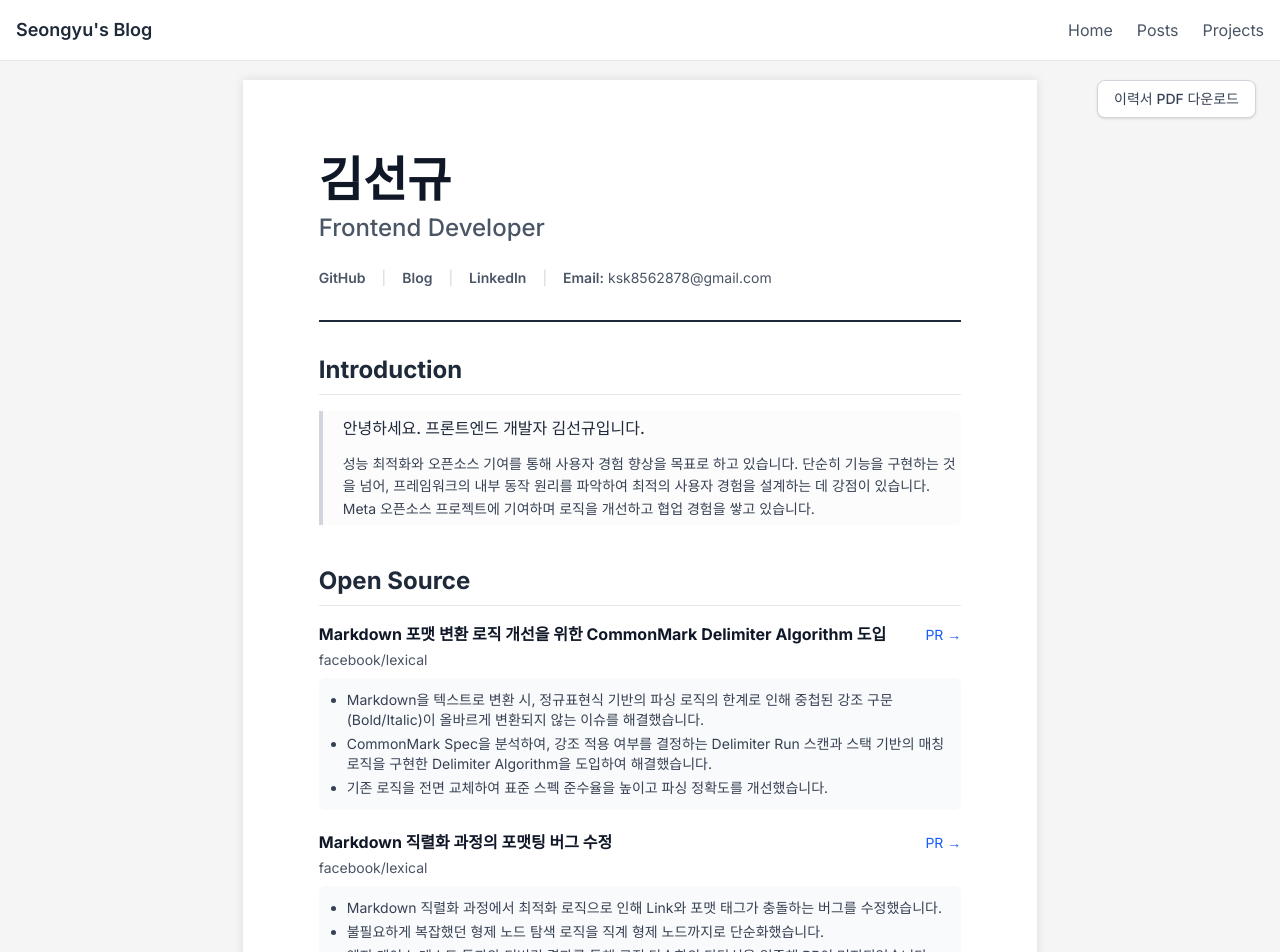
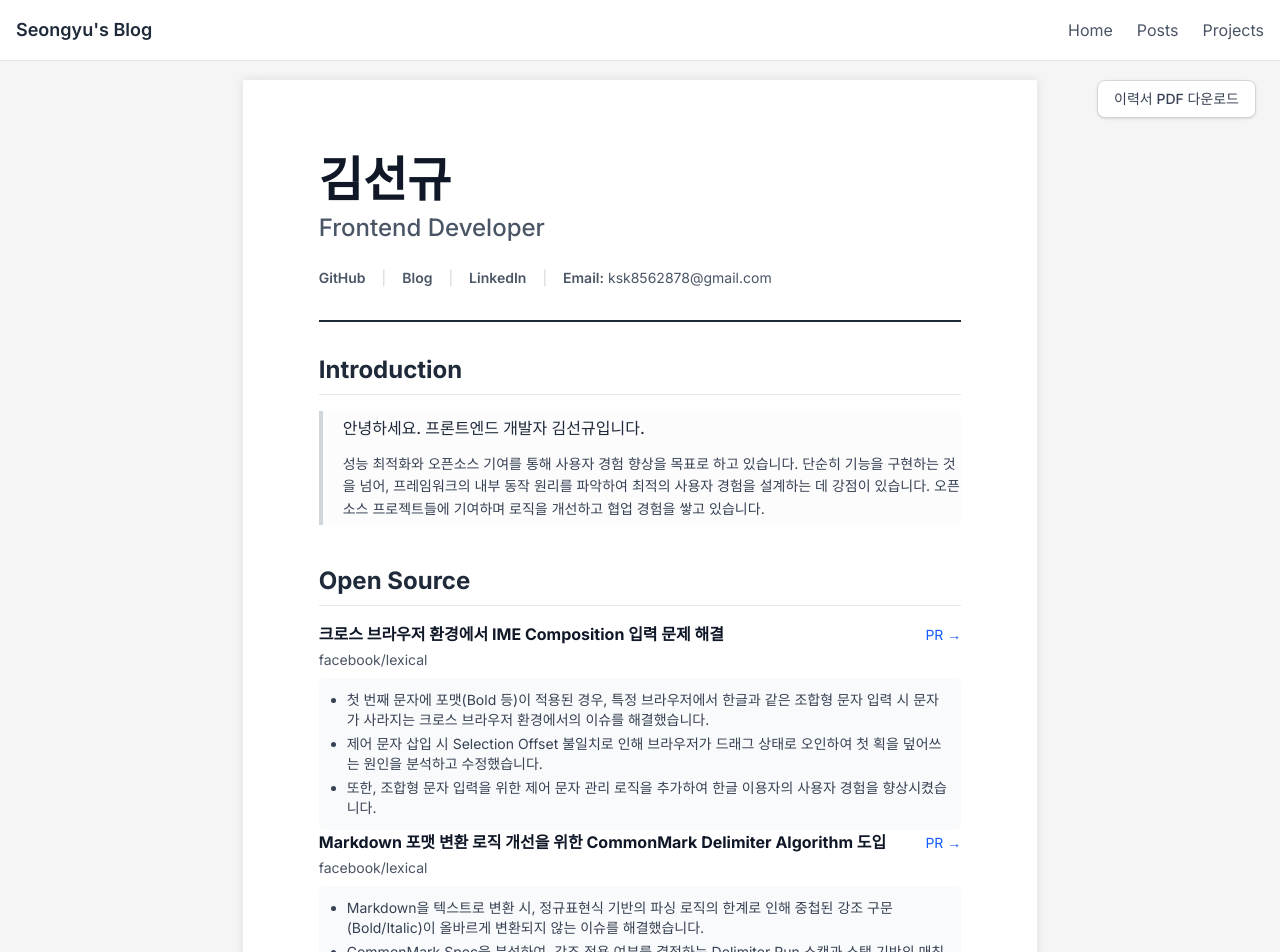
Before and after one commit to kimseongyu/kimseongyu.github.io, a Next.js app: page / in a window 1280 px wide. Shown: the top 952 px of the page. Built offline with nearby package versions, Linux system fonts and the light colour scheme.

Commit message:
feat: update resume

```diff
--- a/src/app/page.tsx
+++ b/src/app/page.tsx
@@ -106,7 +106,7 @@ export default function Home() {
                   성능 최적화와 오픈소스 기여를 통해 사용자 경험 향상을 목표로
                   하고 있습니다. 단순히 기능을 구현하는 것을 넘어, 프레임워크의
                   내부 동작 원리를 파악하여 최적의 사용자 경험을 설계하는 데
-                  강점이 있습니다. Meta 오픈소스 프로젝트에 기여하며 로직을
+                  강점이 있습니다. 오픈소스 프로젝트들에 기여하며 로직을
                   개선하고 협업 경험을 쌓고 있습니다.
                 </p>
               </div>
@@ -115,6 +115,38 @@ export default function Home() {
             {/* Open Source */}
             <section>
               <h2 className={styles.sectionTitle}>Open Source</h2>
+              <div>
+                <div className={styles.itemHeader}>
+                  <h3 className={styles.itemTitle}>
+                    크로스 브라우저 환경에서 IME Composition 입력 문제 해결
+                  </h3>
+                  <Link
+                    href="https://github.com/facebook/lexical/pull/8121"
+                    target="_blank"
+                    className={styles.itemLink}
+                  >
+                    PR &rarr;
+                  </Link>
+                </div>
+                <p className={styles.itemMeta}>facebook/lexical</p>
+                <ul className={styles.bulletBox}>
+                  <li>
+                    첫 번째 문자에 포맷(Bold 등)이 적용된 경우, 특정
+                    브라우저에서 한글과 같은 조합형 문자 입력 시 문자가 사라지는
+                    크로스 브라우저 환경에서의 이슈를 해결했습니다.
+                  </li>
+                  <li>
+                    제어 문자 삽입 시 Selection Offset 불일치로 인해 브라우저가
+                    드래그 상태로 오인하여 첫 획을 덮어쓰는 원인을 분석하고
+                    수정했습니다.
+                  </li>
+                  <li>
+                    또한, 조합형 문자 입력을 위한 제어 문자 관리 로직을 추가하여
+                    한글 이용자의 사용자 경험을 향상시켰습니다.
+                  </li>
+                </ul>
+              </div>
+
               <div className={styles.itemStack}>
                 <div>
                   <div className={styles.itemHeader}>
@@ -140,41 +172,11 @@ export default function Home() {
                     <li>
                       CommonMark Spec을 분석하여, 강조 적용 여부를 결정하는
                       Delimiter Run 스캔과 스택 기반의 매칭 로직을 구현한
-                      Delimiter Algorithm을 도입하여 해결했습니다.
+                      Delimiter Algorithm을 도입했습니다.
                     </li>
                     <li>
-                      기존 로직을 전면 교체하여 표준 스펙 준수율을 높이고 파싱
+                      기존 로직을 교체를 통해 표준 스펙 준수율을 높이고 파싱
                       정확도를 개선했습니다.
-                    </li>
-                  </ul>
-                </div>
-
-                <div>
-                  <div className={styles.itemHeader}>
-                    <h3 className={styles.itemTitle}>
-                      Markdown 직렬화 과정의 포맷팅 버그 수정
-                    </h3>
-                    <Link
-                      href="https://github.com/facebook/lexical/pull/8085"
-                      target="_blank"
-                      className={styles.itemLink}
-                    >
-                      PR &rarr;
-                    </Link>
-                  </div>
-                  <p className={styles.itemMeta}>facebook/lexical</p>
-                  <ul className={styles.bulletBox}>
-                    <li>
-                      Markdown 직렬화 과정에서 최적화 로직으로 인해 Link와 포맷
-                      태그가 충돌하는 버그를 수정했습니다.
-                    </li>
-                    <li>
-                      불필요하게 복잡했던 형제 노드 탐색 로직을 직계 형제
-                      노드까지로 단순화했습니다.
-                    </li>
-                    <li>
-                      엣지 케이스 테스트 통과와 디버깅 결과를 통해 로직 단순화의
-                      타당성을 입증해 PR이 머지되었습니다.
                     </li>
                   </ul>
                 </div>
```
